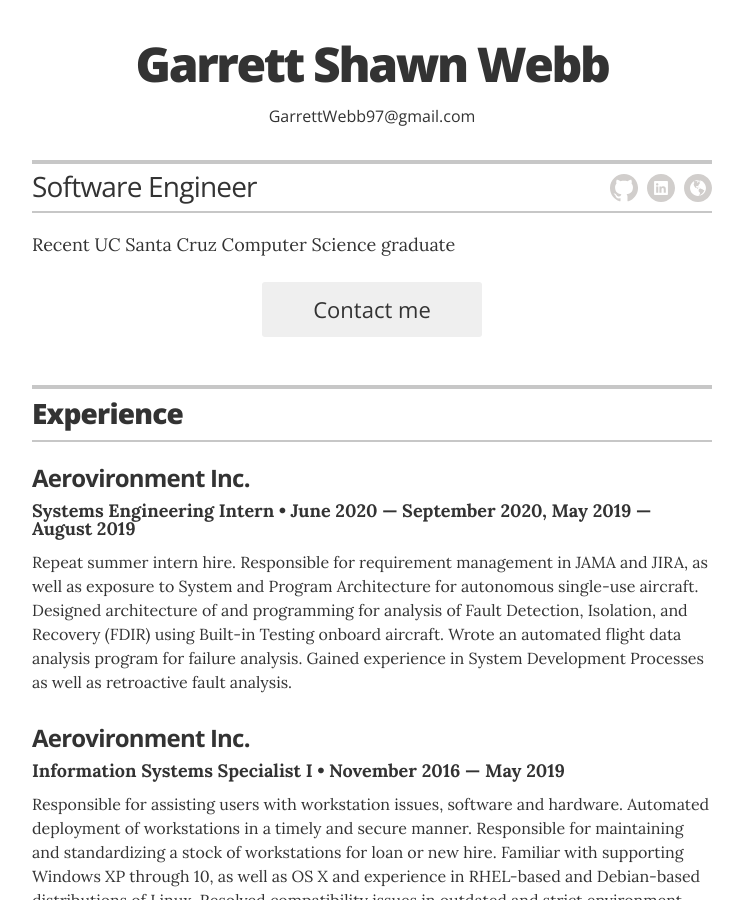
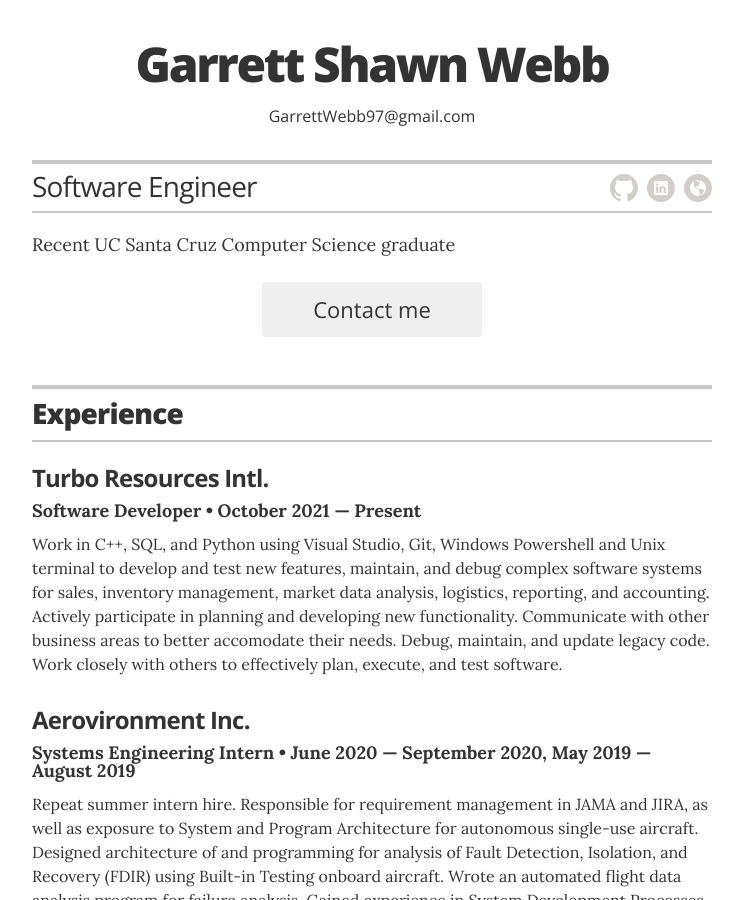
Before and after one commit to Garrett-Webb/Garrett-Webb.github.io, a Jekyll site: the page built from index.html, in a window 1280 px wide and 900 px high. Shown: the whole window, without its empty margins (268-1011 px from the left). Built offline with Jekyll 4.4.1, drawn with Linux system fonts in a browser that asks for light colours.

Commit message:
adding initial writeup for Turbo experience

```diff
--- a/_data/experience.yml
+++ b/_data/experience.yml
@@ -1,11 +1,17 @@
 # Jobs
 # job 1
+- company: Turbo Resources Intl.
+  position: Software Developer
+  duration: October 2021 &mdash; Present
+  summary: Work in C++, SQL, and Python using Visual Studio, Git, Windows Powershell and Unix terminal to develop and test new features, maintain, and debug complex software systems for sales, inventory management, market data analysis, logistics, reporting, and accounting. Actively participate in planning and developing new functionality. Communicate with other business areas to better accomodate their needs. Debug, maintain, and update legacy code. Work closely with others to effectively plan, execute, and test software.
+
+# job 2
 - company: Aerovironment Inc.
   position: Systems Engineering Intern
   duration: June 2020 &mdash; September 2020, May 2019 &mdash; August 2019
   summary: Repeat summer intern hire. Responsible for requirement management in JAMA and JIRA, as well as exposure to System and Program Architecture for autonomous single-use aircraft. Designed architecture of and programming for analysis of Fault Detection, Isolation, and Recovery (FDIR) using Built-in Testing onboard aircraft. Wrote an automated flight data analysis program for failure analysis. Gained experience in System Development Processes as well as retroactive fault analysis.
 
-# job 2
+# job 3
 - company: Aerovironment Inc.
   position: Information Systems Specialist I
   duration: November 2016 &mdash; May 2019
```
